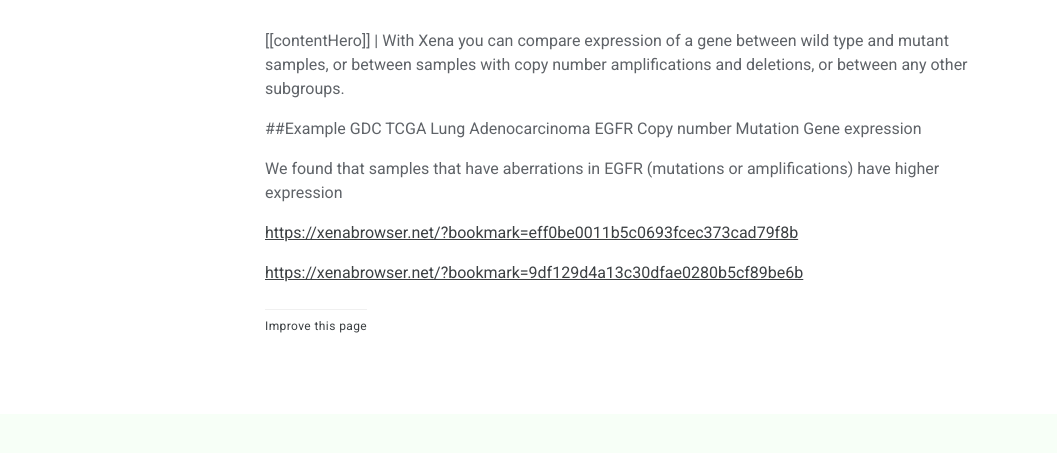
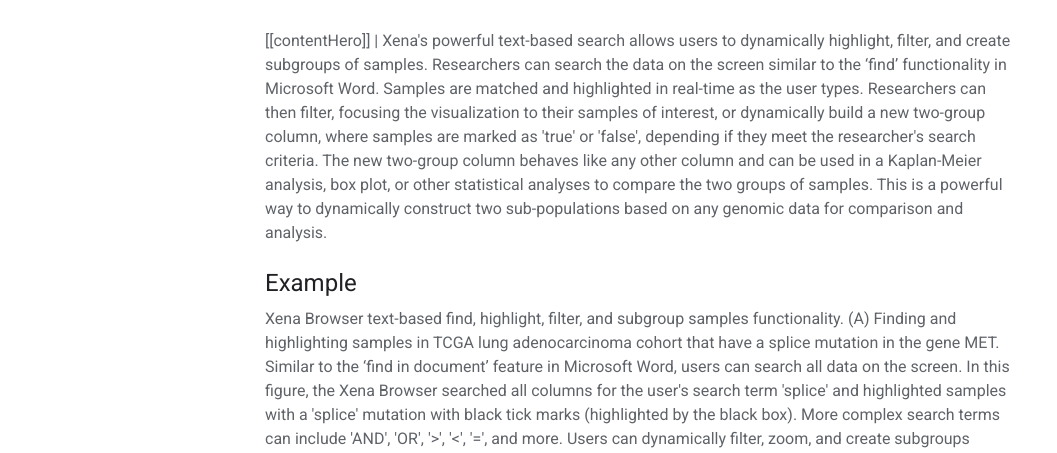
Before and after one commit to ucscXena/xena-web, a Gatsby site: page /create-subgroups/ in a window 1280 px wide. Shown: the part 344-797 px from the top of the page, without its empty margins (0-1057 px from the left). Built offline with nearby package versions, Linux system fonts and the light colour scheme; Gatsby itself is replaced by a stand-in of ours; some packages are replaced by stand-ins of ours.

Commit message:
Update create-subgroups.md

```diff
--- a/content/create-subgroups.md
+++ b/content/create-subgroups.md
@@ -6,17 +6,14 @@
 ---
 
 [[contentHero]]
-| With Xena you can compare expression of a gene between wild type and mutant samples, or between samples with copy number amplifications and deletions, or between any other subgroups.
+| Xena's powerful text-based search allows users to dynamically highlight, filter, and create subgroups of samples. Researchers can search the data on the screen similar to the ‘find’ functionality in Microsoft Word. Samples are matched and highlighted in real-time as the user types. Researchers can then filter, focusing the visualization to their samples of interest, or dynamically build a new two-group column, where samples are marked as 'true' or 'false', depending if they meet the researcher's search criteria. The new two-group column behaves like any other column and can be used in a Kaplan-Meier analysis, box plot, or other statistical analyses to compare the two groups of samples. This is a powerful way to dynamically construct two sub-populations based on any genomic data for comparison and analysis.
 
-##Example
-GDC TCGA Lung Adenocarcinoma
-EGFR
-Copy number
-Mutation
-Gene expression
+## Example
 
-We found that samples that have aberrations in EGFR (mutations or amplifications) have higher expression
+Xena Browser text-based find, highlight, filter, and subgroup samples functionality. (A) Finding and highlighting samples in TCGA lung adenocarcinoma cohort that have a splice mutation in the gene MET. Similar to the ‘find in document’ feature in Microsoft Word, users can search all data on the screen. In this figure, the Xena Browser searched all columns for the user's search term 'splice' and highlighted samples with a 'splice' mutation with black tick marks (highlighted by the black box).  More complex search terms can include 'AND', 'OR', '>', '<', '=', and more. Users can dynamically filter, zoom, and create subgroups based on the search results. Columns from left to right are MET gene expression, MET exon expression and MET somatic mutation status.  https://xenabrowser.net/heatmap/?bookmark=c5873fb094ef714e44e65df217e93071
+(B) After creating a new column with two subgroups. Columns are same as (a) with the user-generated column inserted on the left. Samples that matched the query of 'splice' were assigned a value of "true" and those that do not "false". The researcher has zoomed to a few samples at the top for a more detailed view. The figure shows that samples that have the splice site mutation (orange tick marks, column E) have lower expression of MET’s exon (column D). The splice mutation causes exon 14 skipping and results in the activation of MET (Kong-Beltran 2006, The Cancer Genome Atlas Research Network 2014). https://xenabrowser.net/heatmap/?bookmark=748c42b0b49552004da53873950aad62
 
-https://xenabrowser.net/?bookmark=eff0be0011b5c0693fcec373cad79f8b
+## Advanced options
+Once the subgroup column is created, users can further cusotimize group labels from "true" or "false" to for exmaple "wild type" or "EGFR mutant" by adjusting the column display settings.
 
-https://xenabrowser.net/?bookmark=9df129d4a13c30dfae0280b5cf89be6b
+There is also an advanced option to create multiple subgroups (such as three, four, etc).
```
